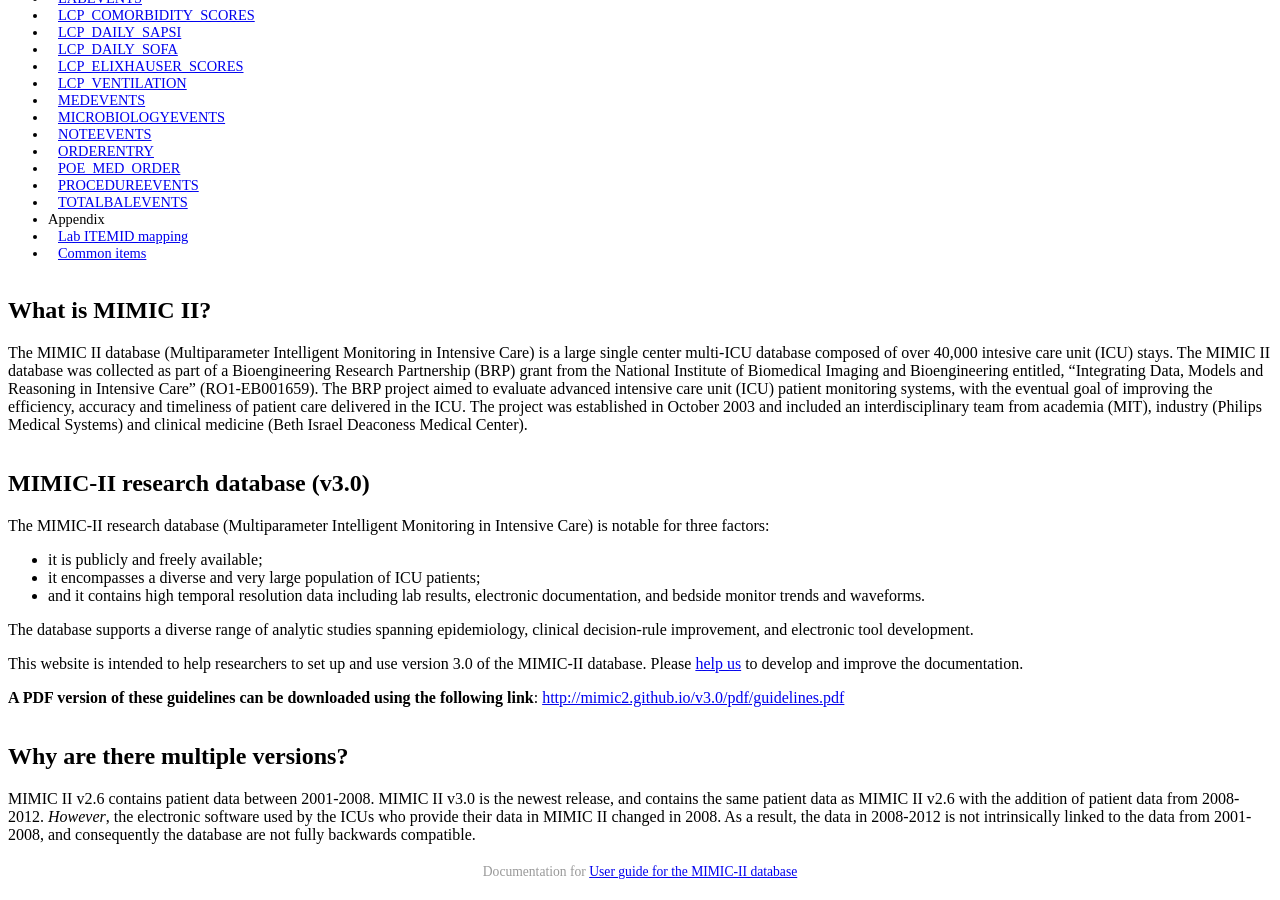
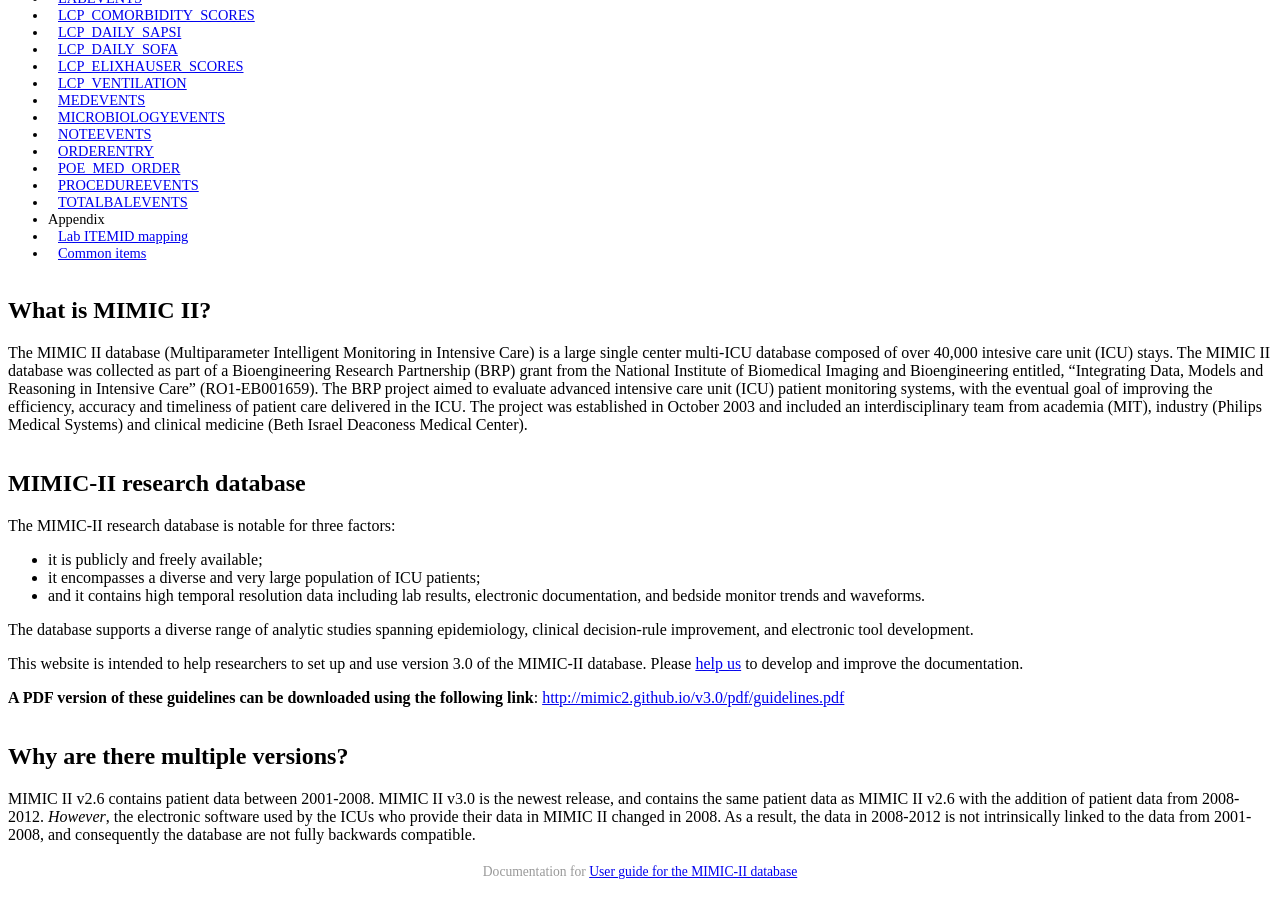
Before and after one commit to Franck-Dernoncourt/v3.0, a Jekyll site: the page built from index.md, in a window 1280 px wide and 900 px high, scrolled down 652 px. Built offline with Jekyll 4.4.1, drawn with Linux system fonts in a browser that asks for light colours; Markdown is read by kramdown in place of the engine named in the settings; a style sheet for code colours, icons or effects is not loaded.

Commit message:
Minor updates

```diff
--- a/index.md
+++ b/index.md
@@ -10,9 +10,9 @@
 The BRP project aimed to evaluate advanced intensive care unit (ICU) patient monitoring systems, with the eventual goal of improving the efficiency, accuracy and timeliness of patient care delivered in the ICU.
 The project was established in October 2003 and included an interdisciplinary team from academia (MIT), industry (Philips Medical Systems) and clinical medicine (Beth Israel Deaconess Medical Center).
 
-## MIMIC-II research database (v3.0)
+## MIMIC-II research database
 
-The MIMIC-II research database (Multiparameter Intelligent Monitoring in Intensive Care) is notable for three factors:
+The MIMIC-II research database is notable for three factors:
 
 - it is publicly and freely available;
 - it encompasses a diverse and very large population of ICU patients;
```
